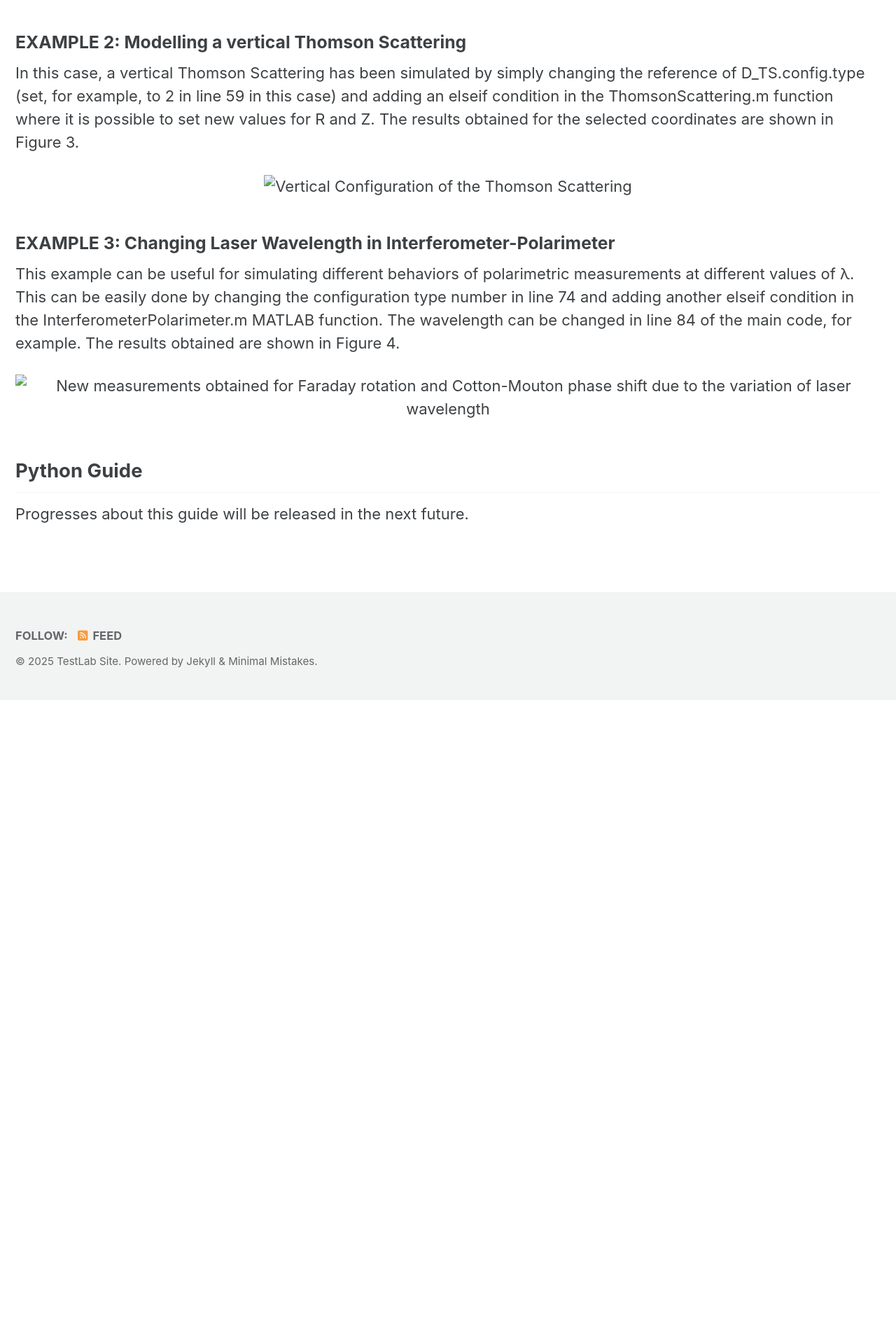
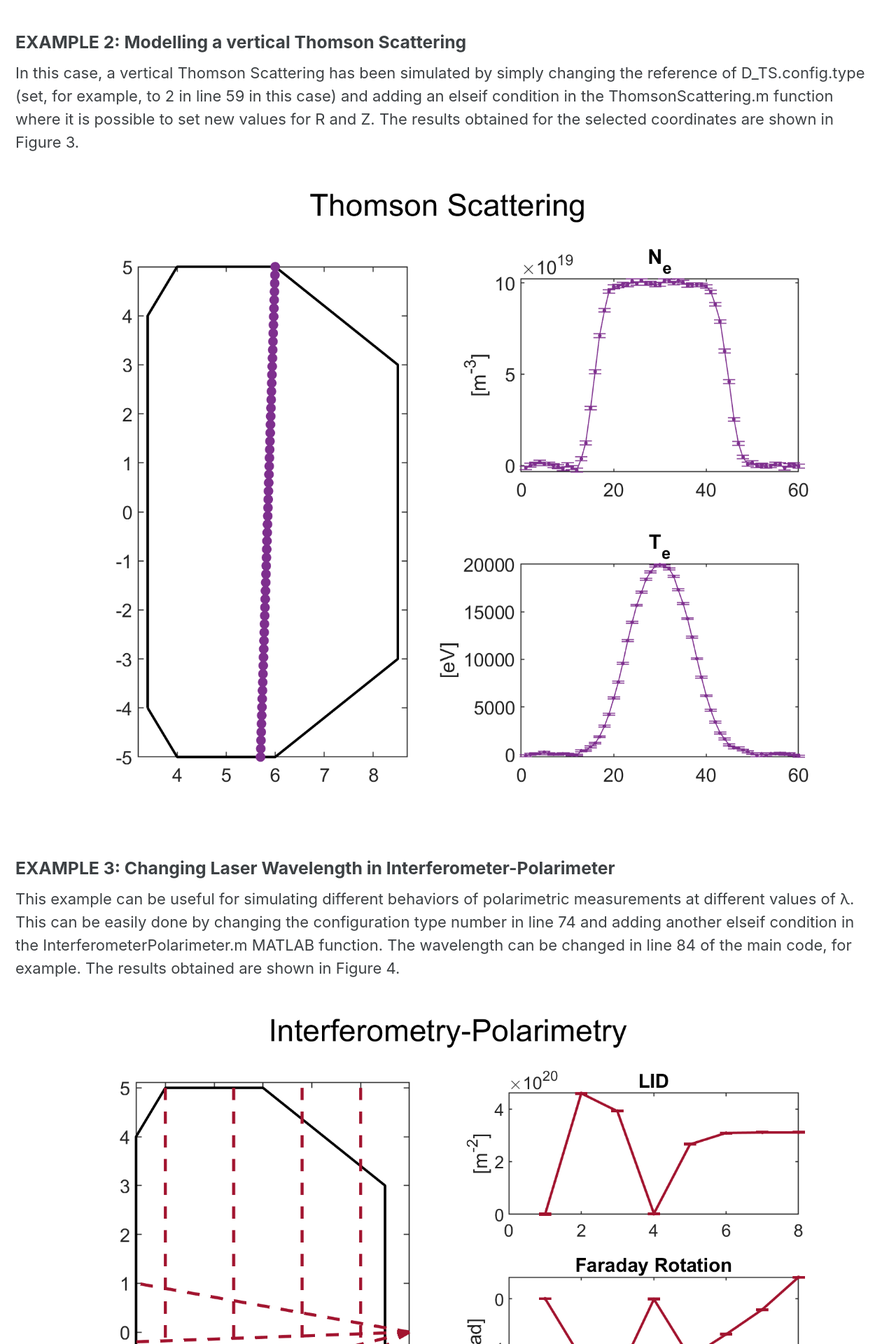
Before and after one commit to GitForTest3141592/TestLab, a Jekyll site: the page built from pages/SDiag_docs.md, in a window 1280 px wide. Shown: the part 3345-5265 px from the top of the page at 70% size. Built offline with Jekyll 4.4.1, drawn with Linux system fonts in a browser that asks for light colours; cached includes are drawn as plain includes; before the commit the page ends 4345 px from its top, so only the background shows below that.

Commit message:
Update SDiag_docs.md

```diff
--- a/pages/SDiag_docs.md
+++ b/pages/SDiag_docs.md
@@ -40,7 +40,7 @@ In this case, a vertical Thomson Scattering has been simulated by simply changin
 The results obtained for the selected coordinates are shown in Figure 3.
 
 <p align="center">
-  <img src="{{ 'assets/images/Ex2_TS.png' }}" alt="Vertical Configuration of the Thomson Scattering">
+  <img src="{{ '/assets/images/Ex2_TS.png' | relative_url }}" alt="Vertical Configuration of the Thomson Scattering">
 </p>
 
 ### EXAMPLE 3: Changing Laser Wavelength in Interferometer-Polarimeter
@@ -49,7 +49,7 @@ This example can be useful for simulating different behaviors of polarimetric me
 The results obtained are shown in Figure 4.
 
 <p align="center">
-  <img src="{{ 'assets/images/Ex3_IP.png' }}" alt="New measurements obtained for Faraday rotation and Cotton-Mouton phase shift due to the variation of laser wavelength">
+  <img src="{{ '/assets/images/Ex3_IP.png' | relative_url}}" alt="New measurements obtained for Faraday rotation and Cotton-Mouton phase shift due to the variation of laser wavelength">
 </p>
 
 ## Python Guide
```
